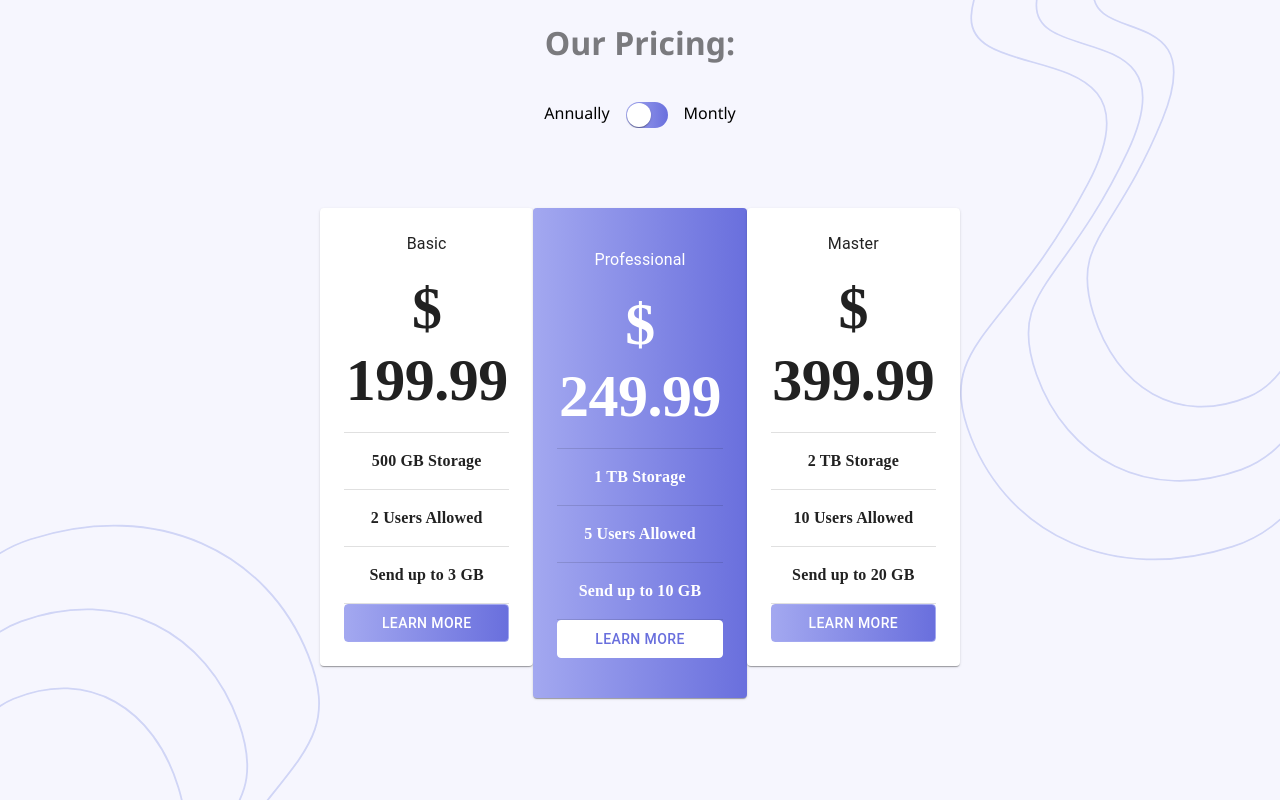
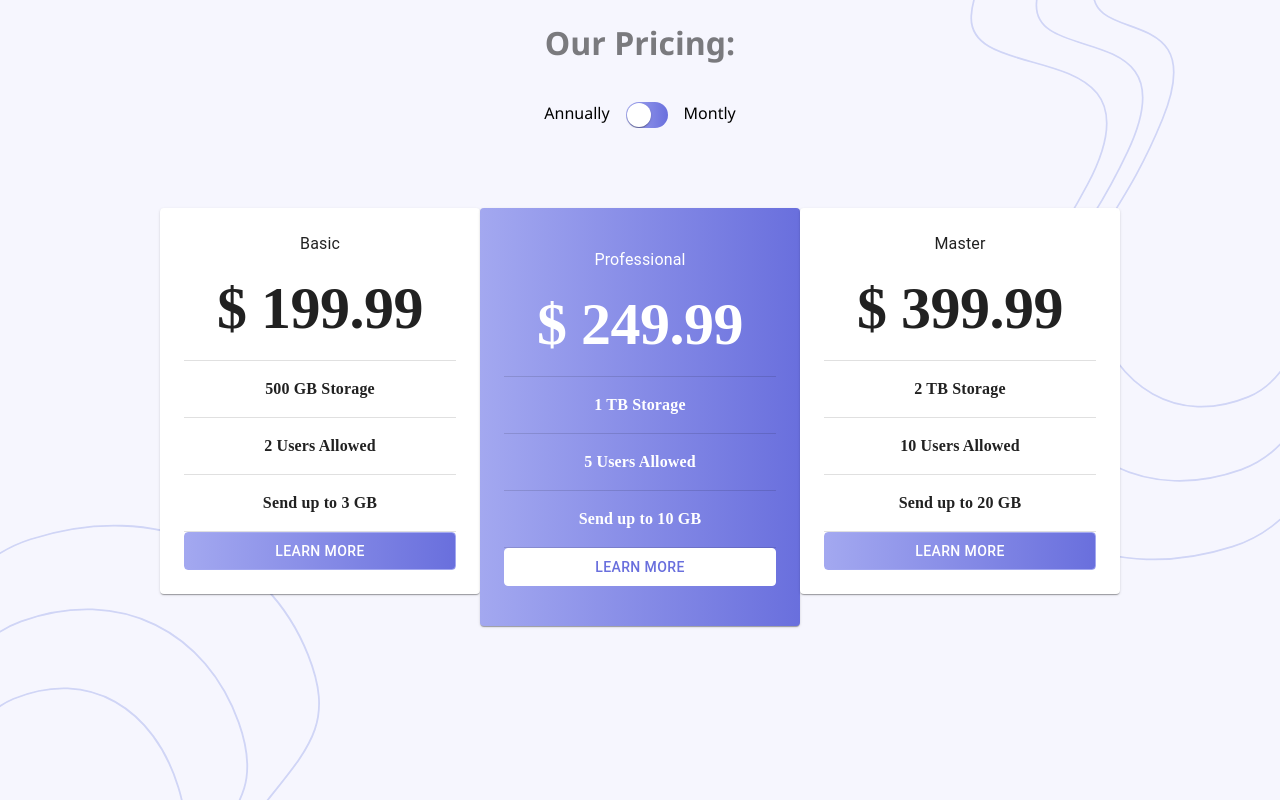
Before and after one commit to abdelmawlaSouat/Pricing-Component, a React (Create React App) app: page / in a window 1280 px wide. Built offline with nearby package versions, Linux system fonts and the light colour scheme; a web font is replaced by a local one.

Commit message:
fix grid responsive (lg)

```diff
--- a/src/App.js
+++ b/src/App.js
@@ -75,7 +75,7 @@ function App() {
 
   const cards = pricing.map((item, idx) => {
     return (
-      <Grid item key={idx} xs={11} md={4} lg={2}>
+      <Grid item key={idx} xs={11} md={4} lg={3}>
         <PriceCard card={item} pricingType={state.pricingType} />
       </Grid>
     )
```
